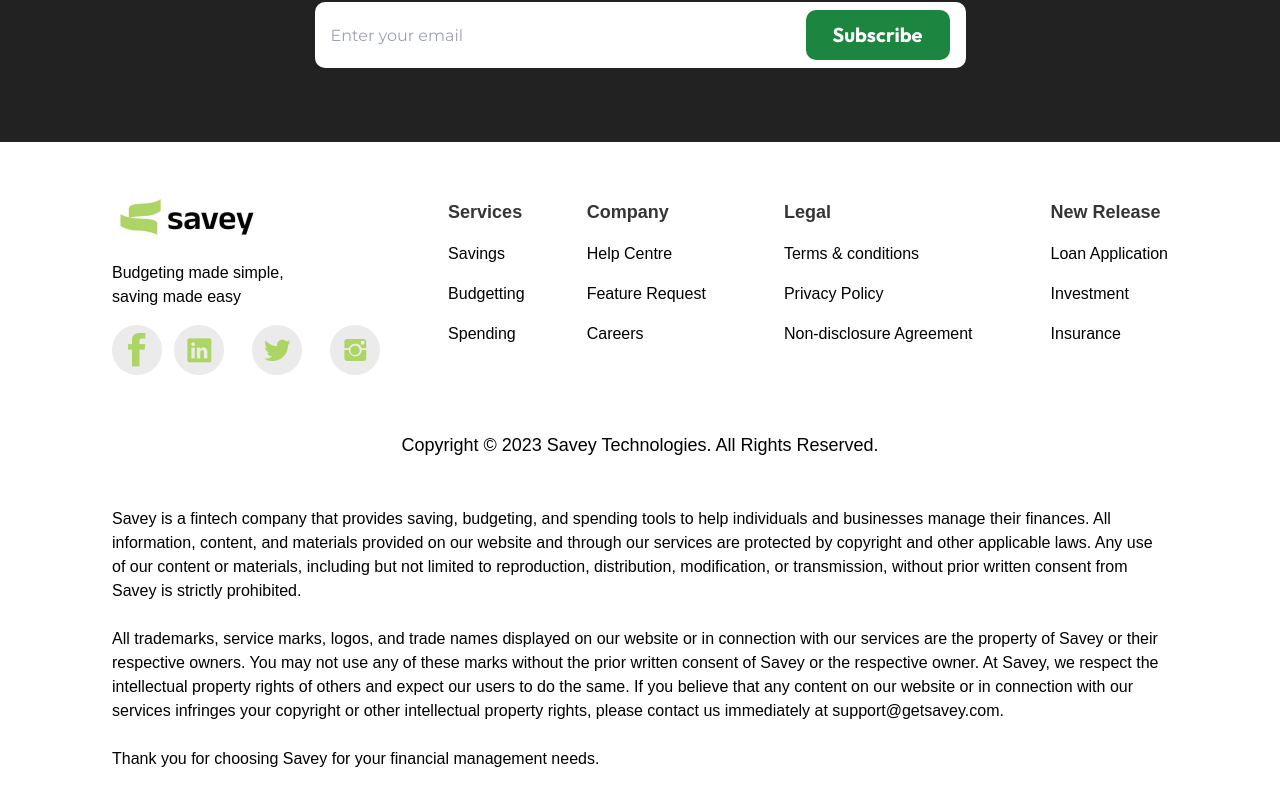
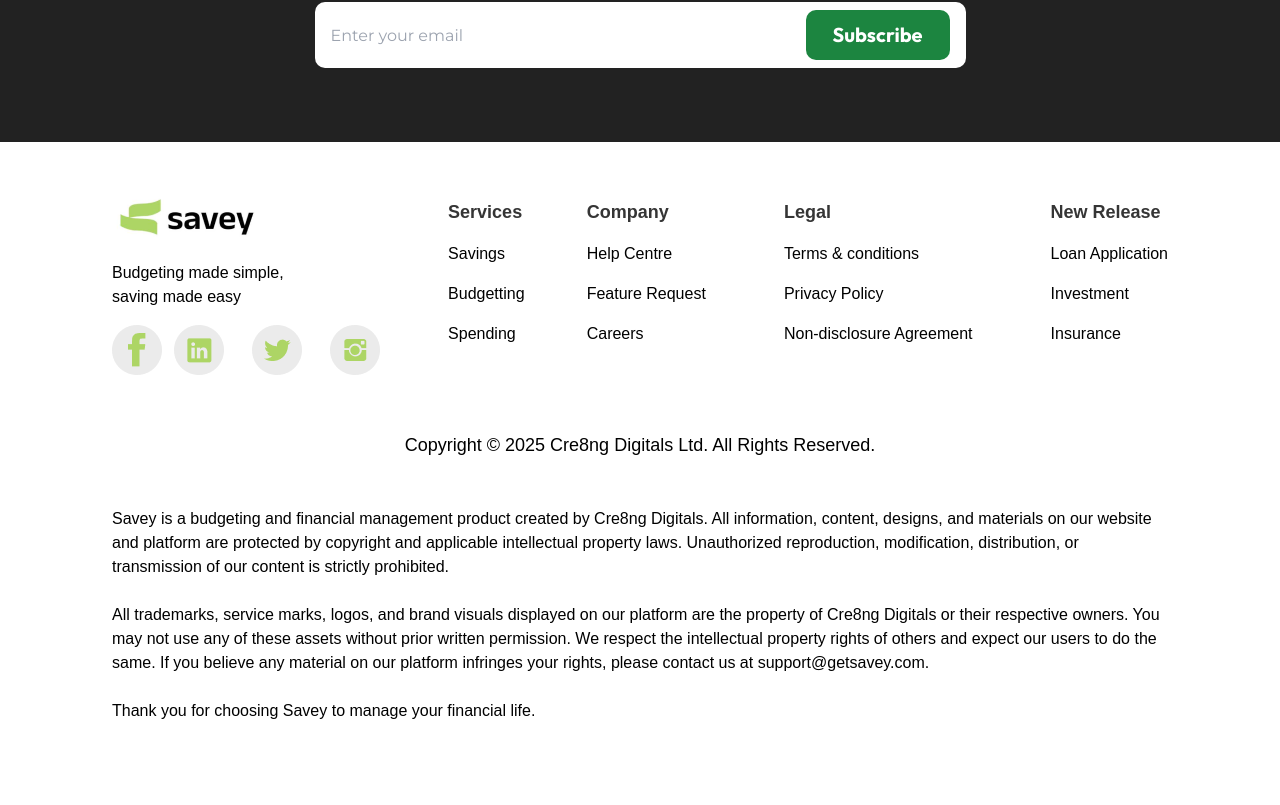
Before and after one commit to saveyapp/saveyFE, a React (Create React App) app: page / in a window 1280 px wide. Shown: the part 4909-5714 px from the top of the page. Built offline with nearby package versions, Linux system fonts and the light colour scheme; a web font is replaced by a local one.

Commit message:
legal updates for mobile

```diff
--- a/src/components/Footer.jsx
+++ b/src/components/Footer.jsx
@@ -94,32 +94,27 @@
 
       <div className="hidden md:flex flex-col">
         <p className="text-center text-lg pt-8">
-          Copyright &copy; 2023 Savey Technologies. All Rights Reserved.
+          Copyright &copy; 2025 Cre8ng Digitals Ltd. All Rights Reserved.
         </p>
 
         <p className=" pt-12 pb-7 md:pb-36 px-5 md:px-28">
-          Savey is a fintech company that provides saving, budgeting, and
-          spending tools to help individuals and businesses manage their
-          finances. All information, content, and materials provided on our
-          website and through our services are protected by copyright and other
-          applicable laws. Any use of our content or materials, including but
-          not limited to reproduction, distribution, modification, or
-          transmission, without prior written consent from Savey is strictly
-          prohibited.
+          Savey is a budgeting and financial management product created by
+          Cre8ng Digitals. All information, content, designs, and materials on
+          our website and platform are protected by copyright and applicable
+          intellectual property laws. Unauthorized reproduction, modification,
+          distribution, or transmission of our content is strictly prohibited.
           <br />
           <br />
-          All trademarks, service marks, logos, and trade names displayed on our
-          website or in connection with our services are the property of Savey
-          or their respective owners. You may not use any of these marks without
-          the prior written consent of Savey or the respective owner. At Savey,
-          we respect the intellectual property rights of others and expect our
-          users to do the same. If you believe that any content on our website
-          or in connection with our services infringes your copyright or other
-          intellectual property rights, please contact us immediately at
+          All trademarks, service marks, logos, and brand visuals displayed on
+          our platform are the property of Cre8ng Digitals or their respective
+          owners. You may not use any of these assets without prior written
+          permission. We respect the intellectual property rights of others and
+          expect our users to do the same. If you believe any material on our
+          platform infringes your rights, please contact us at
           support@getsavey.com.
           <br />
           <br />
-          Thank you for choosing Savey for your financial management needs.
+          Thank you for choosing Savey to manage your financial life.
         </p>
       </div>
 
@@ -144,7 +139,7 @@
           ))}
         </div>
         <div className="flex gap-4 py-4 justify-center">
-          <Link to="./">
+          <Link to="/">
             <img className="pr-4" src={Facebook} alt="Facebook Logo" />
           </Link>
           <Link target="_blank" to="https://www.linkedin.com/company/getsavey/">
@@ -163,28 +158,23 @@
         </p>
 
         <p className=" pt-[35px] pb-[18px] px-5 text-[10px] leading-[13.64px]">
-          Savey is a fintech company that provides saving, budgeting, and
-          spending tools to help individuals and businesses manage their
-          finances. All information, content, and materials provided on our
-          website and through our services are protected by copyright and other
-          applicable laws. Any use of our content or materials, including but
-          not limited to reproduction, distribution, modification, or
-          transmission, without prior written consent from Savey is strictly
-          prohibited.
+          Savey is a budgeting and financial management product created by
+          Cre8ng Digitals. All information, content, designs, and materials on
+          our website and platform are protected by copyright and applicable
+          intellectual property laws. Unauthorized reproduction, modification,
+          distribution, or transmission of our content is strictly prohibited.
           <br />
           <br />
-          All trademarks, service marks, logos, and trade names displayed on our
-          website or in connection with our services are the property of Savey
-          or their respective owners. You may not use any of these marks without
-          the prior written consent of Savey or the respective owner. At Savey,
-          we respect the intellectual property rights of others and expect our
-          users to do the same. If you believe that any content on our website
-          or in connection with our services infringes your copyright or other
-          intellectual property rights, please contact us immediately at
+          All trademarks, service marks, logos, and brand visuals displayed on
+          our platform are the property of Cre8ng Digitals or their respective
+          owners. You may not use any of these assets without prior written
+          permission. We respect the intellectual property rights of others and
+          expect our users to do the same. If you believe any material on our
+          platform infringes your rights, please contact us at
           support@getsavey.com.
           <br />
           <br />
-          Thank you for choosing Savey for your financial management needs.
+          Thank you for choosing Savey to manage your financial life.
         </p>
       </section>
     </div>
--- a/src/constants/data.js
+++ b/src/constants/data.js
@@ -204,9 +204,9 @@
     content: "Terms and Condition",
     content1: "Privacy Policy",
     content2: "Non-disclosure Agreement",
-    link1: "./",
-    link2: "./",
-    link3: "./",
+    link1: "/legal",
+    link2: "/legal",
+    link3: "/legal",
   },
   {
     key: 3,
--- a/src/pages/Home.jsx
+++ b/src/pages/Home.jsx
@@ -58,14 +58,14 @@
             </span>
           </p>
           <div className="px-5 md:px-28 flex gap-4 justify-center lg:mt-6">
-            <Link to="/waitlist">
+            <Link to="https://app.savey.africa/">
               <img
                 src={appstore}
                 alt="appstore"
                 className="w-[120px] lg:w-[180px] hover:scale-105 ease-in duration-500 shadow-gray-400"
               />
             </Link>
-            <Link to="/waitlist">
+            <Link to="https://app.savey.africa/">
               <img
                 src={googleplay}
                 alt="playstore"
```
